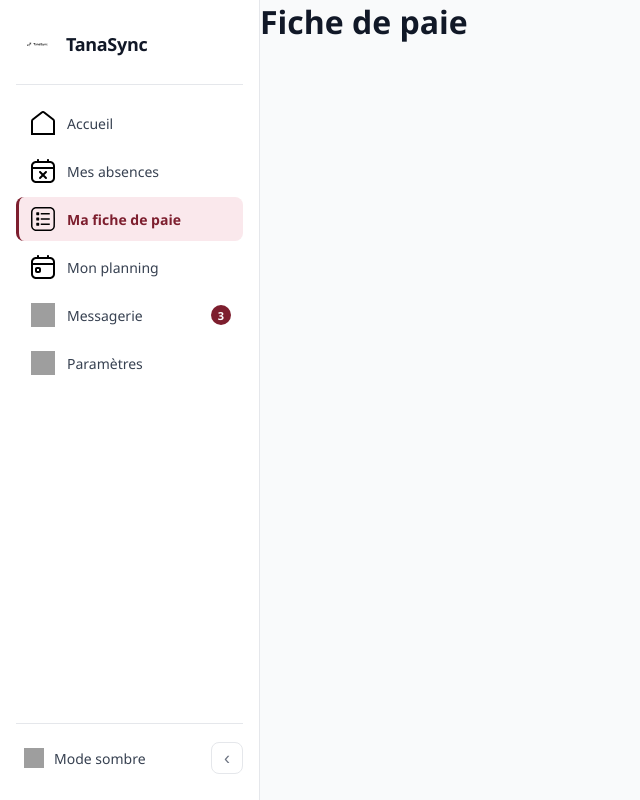
After one commit to nicolasfno/TanaSync, a Django app: page /employees/fdp/ in a window 1280 px wide. The commit adds this page. Shown: the whole page, without its empty margins (0-640 px from the left). Run offline with Django 5.2, Linux system fonts and the light colour scheme; grey boxes are pictures that could not be loaded.

Commit message:
navbar interact

```diff
--- /dev/null
+++ b/employees/templates/employees/fdp.html
@@ -0,0 +1,18 @@
+{% load static %}
+<!DOCTYPE html>
+<html lang="en">
+<head>
+    <meta charset="UTF-8">
+    <meta name="viewport" content="width=device-width, initial-scale=1.0">
+    <title>Fiche de paie</title>
+    <link rel="stylesheet" href="{% static 'employees/css/base.css' %}">
+
+</head>
+<body>
+    {% include 'employees/sidebar.html' %}
+    <div class="main">
+        <h1>Fiche de paie</h1>
+    </div>
+
+</body>
+</html>
--- a/employees/templates/employees/sidebar.html
+++ b/employees/templates/employees/sidebar.html
@@ -10,19 +10,19 @@
 
   <!-- Navigation principale -->
   <nav class="sidebar-nav">
-    <a href="#" class="nav-item active">
+    <a href="{% url 'home_employee' %}" class="nav-item {% if request.resolver_match.url_name == 'home_employee' %}active{% endif %}">
       <img src="{% static 'employees/home.svg' %}" alt="" width="24" height="24">
       <span>Accueil</span>
     </a>
-    <a href="#" class="nav-item">
+    <a href="{% url 'absence' %}" class="nav-item {% if request.resolver_match.url_name == 'absence' %}active{% endif %}">
       <img src="{% static 'employees/abscences.svg' %}" alt="" width="24" height="24">
       <span>Mes absences</span>
     </a>
-    <a href="#" class="nav-item">
+    <a href="{% url 'fdp' %}" class="nav-item {% if request.resolver_match.url_name == 'fdp' %}active{% endif %}">
       <img src="{% static 'employees/liste.svg' %}" alt="" width="24" height="24">
       <span>Ma fiche de paie</span>
     </a>
-    <a href="#" class="nav-item">
+    <a href="{% url 'planning' %}" class="nav-item {% if request.resolver_match.url_name == 'planning' %}active{% endif %}">
       <img src="{% static 'employees/calendrier.svg' %}" alt="" width="24" height="24">
       <span>Mon planning</span>
     </a>
--- a/employees/urls.py
+++ b/employees/urls.py
@@ -8,5 +8,8 @@ urlpatterns = [
     path('annuler/<int:id>/', views.annuler_conge, name='annuler_conge'),
     path('mes-fiches/', views.my_pay_slips, name='my_pay_slips'),
     path('telecharger-fiche/<int:fiche_id>/', views.download_pay_slip, name='download_pay_slip'),
+    path('planning/', views.planning, name='planning'),
+    path('absence/', views.absence, name='absence'),
+    path('fdp/', views.fdp, name='fdp'),
 
 ]
--- a/employees/views.py
+++ b/employees/views.py
@@ -65,3 +65,12 @@ def download_pay_slip(request, fiche_id):
     response['Content-Disposition'] = f'attachment; filename="Fiche_Paie_{fiche.month}_{fiche.year}.pdf"'
 
     return response
+
+#switch de pages
+def absence(request):
+    return render(request, "employees/absence.html")
+
+def planning(request):
+    return render(request, "employees/planning.html")
+def fdp(request):
+    return render(request, "employees/fdp.html")
```
Also changed, not shown: employees/templates/employees/absence.html (added, +18 -0 lines), employees/templates/employees/planning.html (added, +18 -0 lines).
